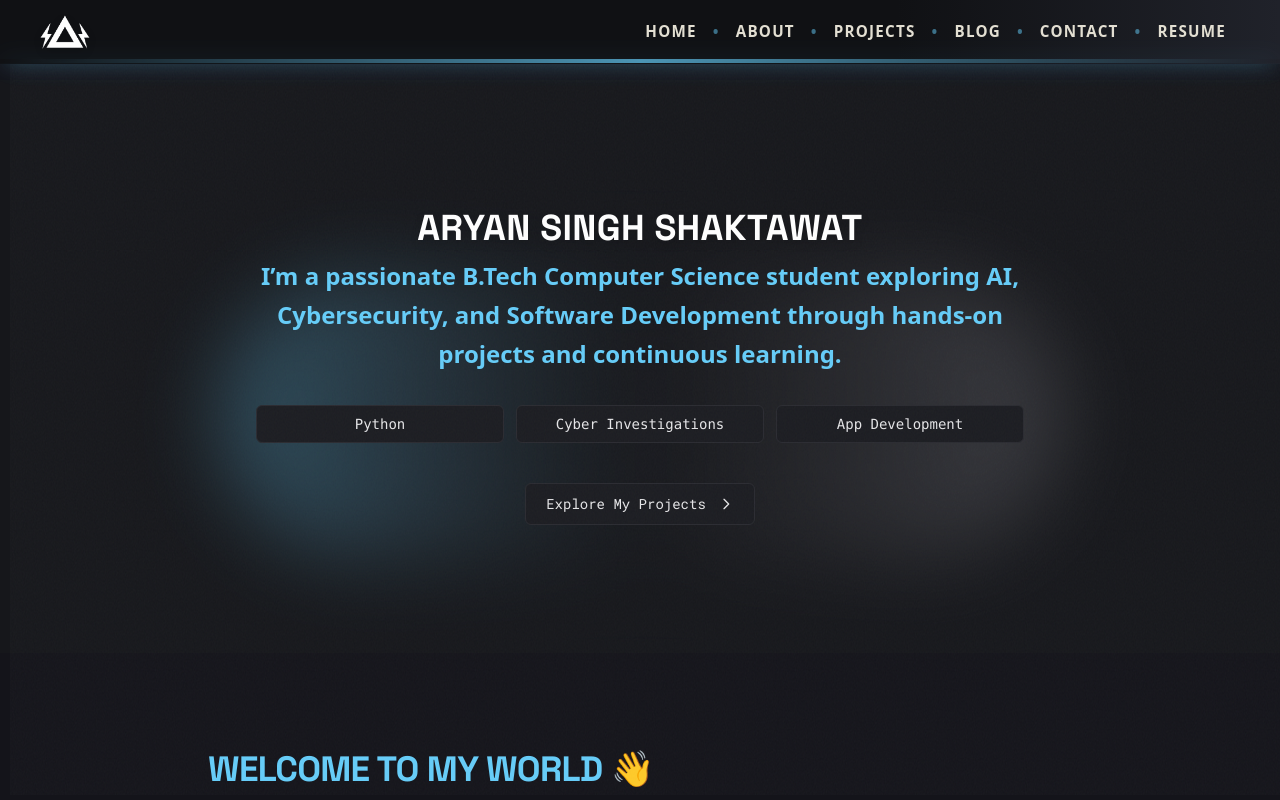
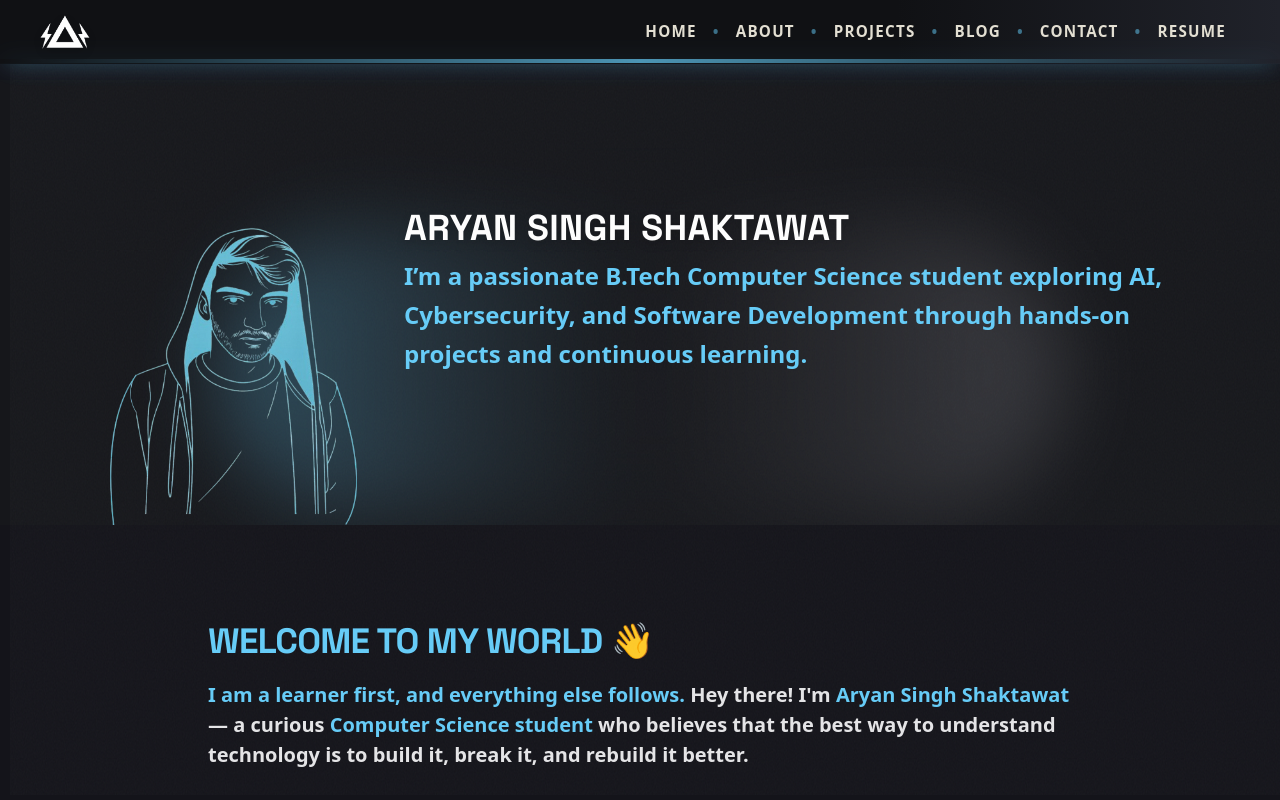
Before and after one commit to aryansinghshaktawat/shaktawat_in, a Next.js app: page / in a window 1280 px wide. Shown: the top 800 px of the page. Built offline with nearby package versions, Linux system fonts and the light colour scheme.

Commit message:
hero fix 2

```diff
--- a/src/components/sections/About.tsx
+++ b/src/components/sections/About.tsx
@@ -1,3 +1,4 @@
+"use client";
 // src/components/sections/About.tsx
 
 import Avatar from '@/components/Avatar';
@@ -19,26 +20,28 @@ const About = () => {
       {/* subtle divider glow */}
       <div aria-hidden className="absolute -top-px left-0 right-0 h-px bg-gradient-to-r from-transparent via-[#3b82f652] to-transparent" />
 
-      <div className="max-w-6xl mx-auto px-4 py-20 md:py-28">
-        <div className="grid grid-cols-1 md:grid-cols-2 gap-12 lg:gap-16 items-start">
-          {/* Left: profile + bio */}
-          <div>
-            {/* Modern portrait card */}
-            <div className="group relative mx-auto md:mx-0 w-56 md:w-64 h-72 md:h-80 select-none">
-              {/* Glow frame */}
+      <div className="max-w-6xl mx-auto px-4 py-20 md:py-28 flex flex-col gap-16">
+        {/* My Student Journey - left */}
+        <div className="flex flex-col md:flex-row items-center gap-8">
+          <div className="md:w-1/2 w-full md:pr-8">
+            <h2 className="text-2xl font-extrabold text-[#65cdf9] mb-4">My Student Journey</h2>
+            <p className="text-[#c6c6c9] font-mono text-base leading-relaxed">
+              I am currently pursuing a B.Tech in CSE (Cyber Security &amp; Forensics) at UPES with a strong interest in cyber security, digital forensics, and continual learning.
+            </p>
+            <p className="mt-4 text-[#c6c6c9] font-mono text-base leading-relaxed">
+              I enjoy hands-on work in OSINT, incident response, and building tools that help investigators and students. I&apos;ve taken leadership roles in student clubs and volunteered in community outreach and campus events.
+            </p>
+          </div>
+          <div className="md:w-1/2 w-full flex justify-center">
+            {/* Portrait card and scramble name */}
+            <div className="group relative w-56 md:w-64 h-72 md:h-80 select-none">
               <div aria-hidden className="absolute -inset-2 rounded-2xl bg-[conic-gradient(at_10%_10%,#65cdf955,transparent_35%,#6366F155,transparent_65%,#65cdf955)] blur-md opacity-70 group-hover:opacity-100 transition-opacity" />
-              {/* Decorative corner */}
               <div aria-hidden className="absolute -top-2 -right-2 w-10 h-10 rotate-12 bg-gradient-to-br from-[#65cdf940] to-transparent rounded-xl" />
-              {/* Image shell */}
               <div className="relative rounded-2xl overflow-hidden ring-1 ring-[#2a2b31] bg-[#0f1116] shadow-[0_20px_60px_-20px_rgba(0,0,0,0.6)] transition-transform duration-300 ease-out group-hover:-translate-y-1 group-hover:rotate-[0.5deg]">
                 <Avatar src="/profile.webp" alt="Profile photo" className="object-cover" />
-                {/* Subtle bottom fade for text legibility if we add captions later */}
                 <div aria-hidden className="pointer-events-none absolute inset-x-0 bottom-0 h-20 bg-gradient-to-t from-[#0f1116] to-transparent" />
-                {/* Small badge */}
                 <span className="absolute bottom-2 left-2 text-[11px] uppercase tracking-wide text-[#dbeafe] bg-white/5 px-2 py-1 rounded-md border border-white/10 backdrop-blur-sm">Cyber Security</span>
               </div>
-            </div>
-
               {/* Scramble effect name */}
               {(() => {
                 const scrambleRef = useRef<HTMLHeadingElement>(null);
@@ -46,24 +49,26 @@ const About = () => {
                 return (
                   <h2
                     ref={scrambleRef}
-                  className="mt-8 text-2xl font-extrabold text-[#65cdf9] tracking-tight"
+                    className="mt-4 text-xl font-extrabold text-[#65cdf9] tracking-tight text-center"
                     tabIndex={-1}
                   >
                     ARYAN SINGH SHAKTAWAT
                   </h2>
                 );
               })()}
-
-            <p className="mt-6 text-[#c6c6c9] font-mono text-base leading-relaxed md:max-w-md">
-              I am currently pursuing a B.Tech in CSE (Cyber Security &amp; Forensics) at UPES with a strong interest in cyber security, digital forensics, and continual learning.
-            </p>
-
-            <p className="mt-4 text-[#c6c6c9] font-mono text-base leading-relaxed md:max-w-md">
-              I enjoy hands-on work in OSINT, incident response, and building tools that help investigators and students. I&apos;ve taken leadership roles in student clubs and volunteered in community outreach and campus events.
+            </div>
+          </div>
+        </div>
+        {/* What I'm Learning By Doing - right */}
+        <div className="flex flex-col md:flex-row-reverse items-center gap-8">
+          <div className="md:w-1/2 w-full md:pl-8">
+            <h2 className="text-2xl font-extrabold text-[#65cdf9] mb-4">What I'm Learning By Doing</h2>
+            <p className="text-[#c6c6c9] font-mono text-base leading-relaxed">
+              As a student, I learn best with my hands on the keyboard. I&apos;m currently exploring AI model integrations with tools like Llama-3 and Perplexity APIs, building OSINT tools that actually work, and creating user-friendly interfaces that don&apos;t make people want to throw their computers out the window.
             </p>
           </div>
-
-          {/* Right: highlights grid */}
+          <div className="md:w-1/2 w-full flex justify-center">
+            {/* Highlights grid */}
             <div>
               <h3 className="text-xl font-semibold tracking-tight mb-4">Highlights</h3>
               <div className="grid grid-cols-1 sm:grid-cols-2 gap-3">
@@ -83,6 +88,7 @@ const About = () => {
             </div>
           </div>
         </div>
+      </div>
     </section>
   );
 };
--- a/src/components/sections/HomeHero.tsx
+++ b/src/components/sections/HomeHero.tsx
@@ -10,31 +10,24 @@ export default function HomeHero() {
         <div className="absolute left-1/2 top-1/3 -translate-x-1/2 blur-2xl opacity-30 w-[66vw] h-[36vh] bg-gradient-to-r from-[#65cdf9] via-[#16171B] to-[#8a8a92] rounded-full" />
       </div>
 
-      <div className="relative z-10 max-w-5xl mx-auto px-4 pt-24 pb-24 md:pt-32 md:pb-32 text-center">
-        <h1 className="uppercase font-extrabold font-sans text-[2.6rem] md:text-[4rem] lg:text-[5rem] leading-none tracking-tight mb-2 drop-shadow-lg" style={{ letterSpacing: '0.01em' }}>
-          ARYAN SINGH SHAKTAWAT
-        </h1>
-        <p className="font-sans text-lg md:text-2xl text-[#65cdf9] font-semibold max-w-3xl mx-auto leading-relaxed mb-6">
-          I’m a passionate B.Tech Computer Science student exploring AI, Cybersecurity, and Software Development through hands-on projects and continuous learning.
-        </p>
+  <div className="relative z-10 max-w-6xl mx-auto pt-24 pb-24 md:pt-32 md:pb-32 flex flex-col md:flex-row items-center gap-12">
+        {/* Absolute left-bottom image */}
+        <img
+          src="/heroprofile.png"
+          alt="Aryan Singh Shaktawat"
+          className="absolute left-0 bottom-0 w-[220px] h-[280px] md:w-[320px] md:h-[420px] object-cover object-center rounded-2xl z-20"
+          style={{ maxWidth: 'none', height: 'auto', left: 0, marginLeft: 0, transform: 'scaleX(-1)' }}
+        />
+        {/* Right: Text (full width on mobile, shifted on desktop) */}
+        <div className="w-full md:ml-[340px] text-center md:text-left flex flex-col justify-center items-center md:items-start">
+          <h1 className="uppercase font-extrabold font-sans text-[2.6rem] md:text-[4rem] lg:text-[5rem] leading-none tracking-tight mb-2 drop-shadow-lg" style={{ letterSpacing: '0.01em' }}>
+            ARYAN SINGH SHAKTAWAT
+          </h1>
+          <p className="font-sans text-lg md:text-2xl text-[#65cdf9] font-semibold max-w-3xl leading-relaxed mb-6">
+            I’m a passionate B.Tech Computer Science student exploring AI, Cybersecurity, and Software Development through hands-on projects and continuous learning.
+          </p>
 
-        <ul className="mt-8 grid grid-cols-1 sm:grid-cols-3 gap-3 max-w-3xl mx-auto">
-          {[
-            'Python',
-            'Cyber Investigations',
-            'App Development',
-          ].map((item) => (
-            <li key={item} className="rounded-md border border-[#2a2b31] bg-[#1b1c21] text-[#e6e6e8] px-4 py-2 font-mono text-sm">
-              {item}
-            </li>
-          ))}
-        </ul>
-
-        <div className="mt-10">
-          <Link href="/projects" className="inline-flex items-center gap-3 px-5 py-2.5 rounded-md border border-[#2a2b31] text-sm font-medium text-[#e6e6e8] bg-[#1b1c21] hover:bg-[#1f2026] focus-visible:outline-none focus-visible:ring-2 focus-visible:ring-indigo-500">
-            Explore My Projects
-            <svg className="w-4 h-4" viewBox="0 0 24 24" fill="none" stroke="currentColor" xmlns="http://www.w3.org/2000/svg"><path d="M9 5l7 7-7 7" strokeWidth="2" strokeLinecap="round" strokeLinejoin="round" /></svg>
-          </Link>
+          {/* ...removed skills list and Explore My Projects button... */}
         </div>
       </div>
     </section>
```
Also changed, not shown: public/heroprofile.png (added). Lines whose indentation alone changed are shown as unchanged.
